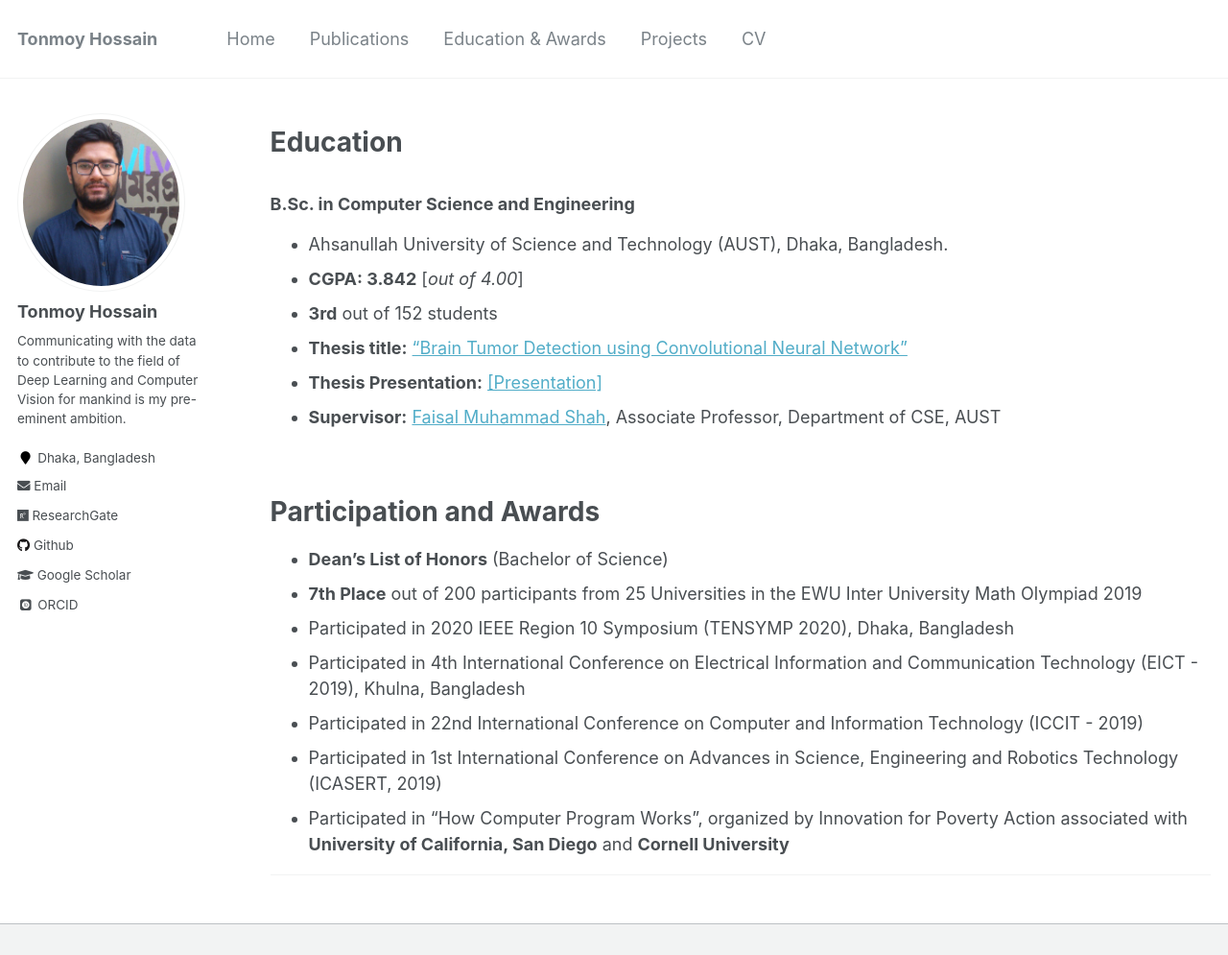
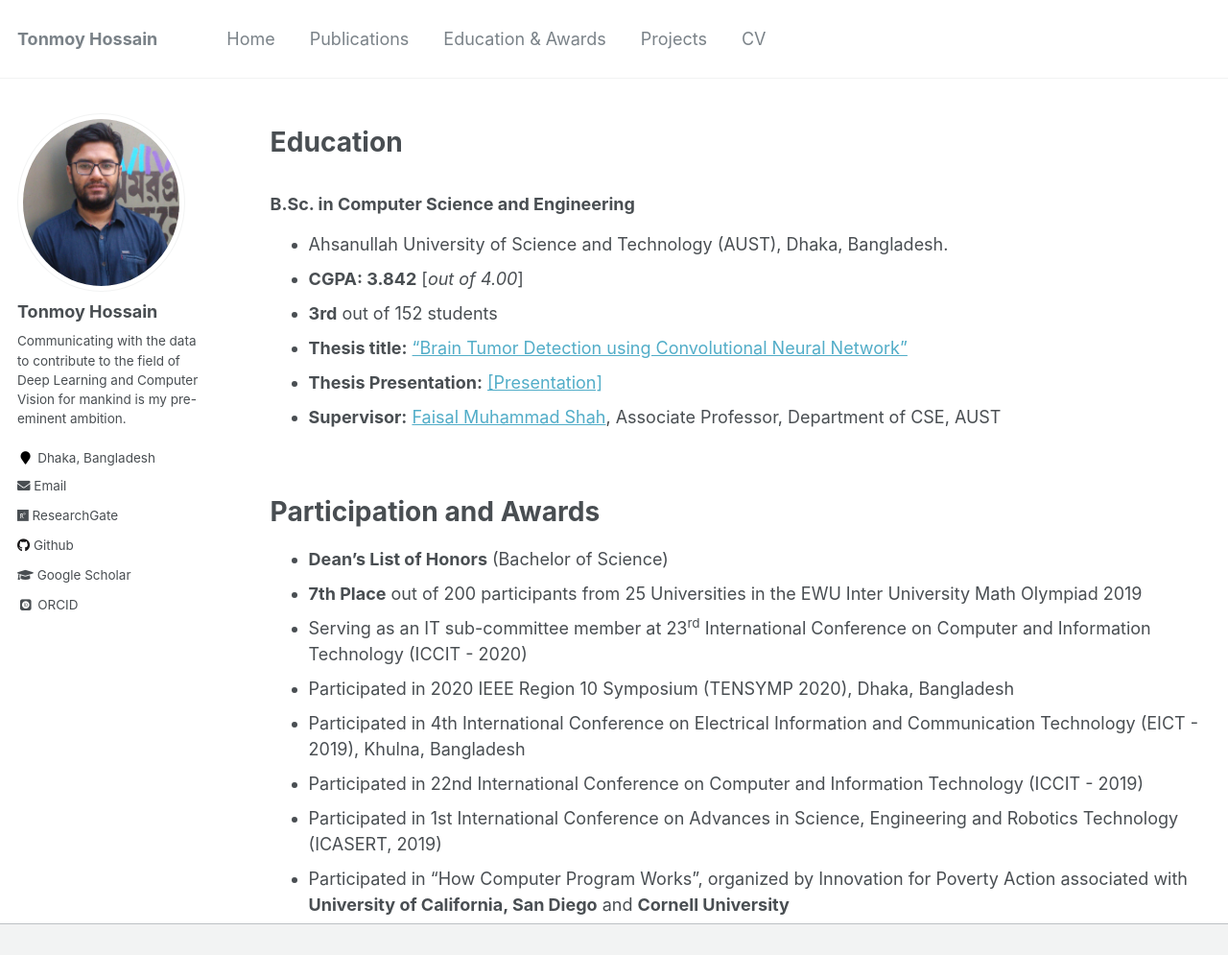
Before and after one commit to shaeekh/shaeekh.github.io, a Jekyll site: the page built from _pages/education-awards.md, in a window 1280 px wide and 1191 px high, cut to the strip 0-995 px from the top of the window. Shown: the whole strip at 96% size. Built offline with Jekyll 4.4.1, drawn with Linux system fonts in a browser that asks for light colours; some web fonts are replaced.

Commit message:
Update education-awards.md

```diff
--- a/_pages/education-awards.md
+++ b/_pages/education-awards.md
@@ -27,6 +27,7 @@ redirect_from:
 
 * **Dean's List of Honors** (Bachelor of Science)
 * **7th Place** out of 200 participants from 25 Universities in the EWU Inter University Math Olympiad 2019
+* Serving as an IT sub-committee member at 23<sup>rd</sup> International Conference on Computer and Information Technology (ICCIT - 2020)
 * Participated in 2020 IEEE Region 10 Symposium (TENSYMP 2020), Dhaka, Bangladesh
 * Participated in 4th International Conference on Electrical Information and Communication Technology (EICT - 2019), Khulna, Bangladesh
 * Participated in 22nd International Conference on Computer and Information Technology (ICCIT - 2019)
```
